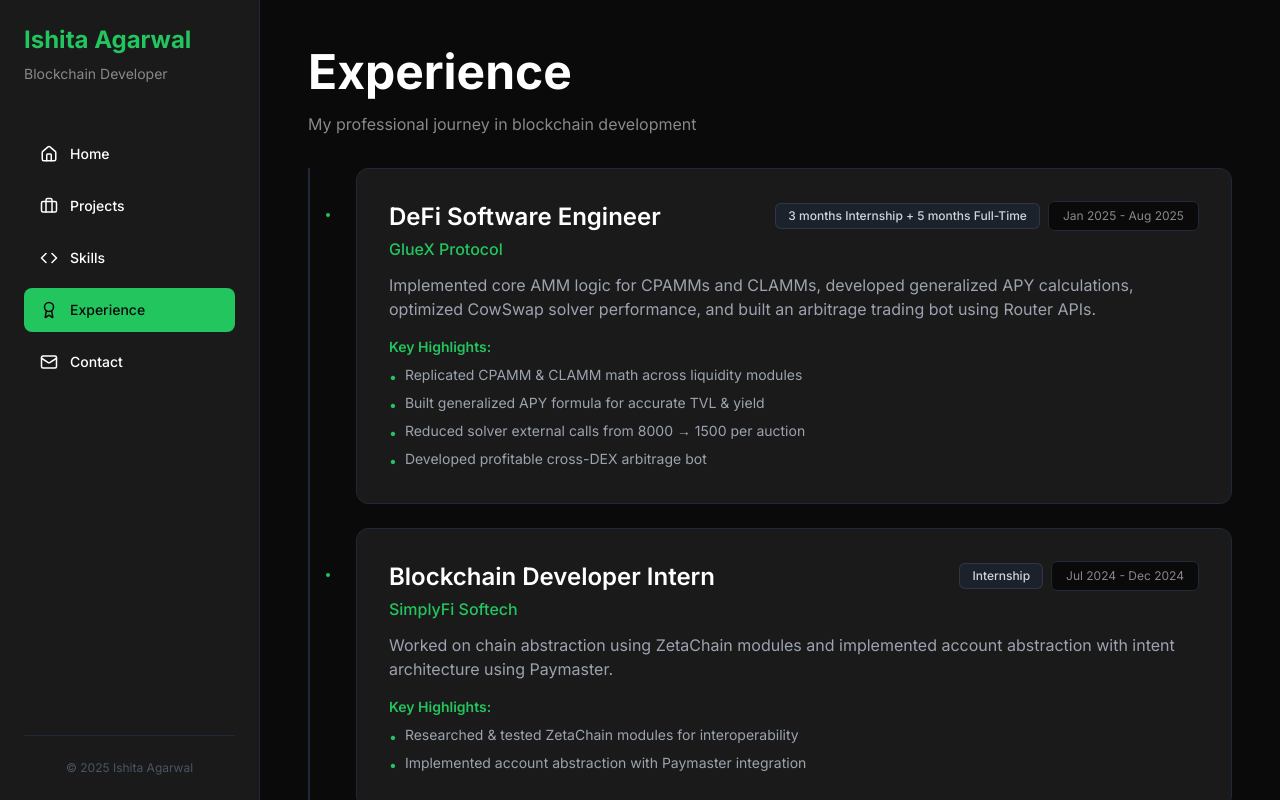
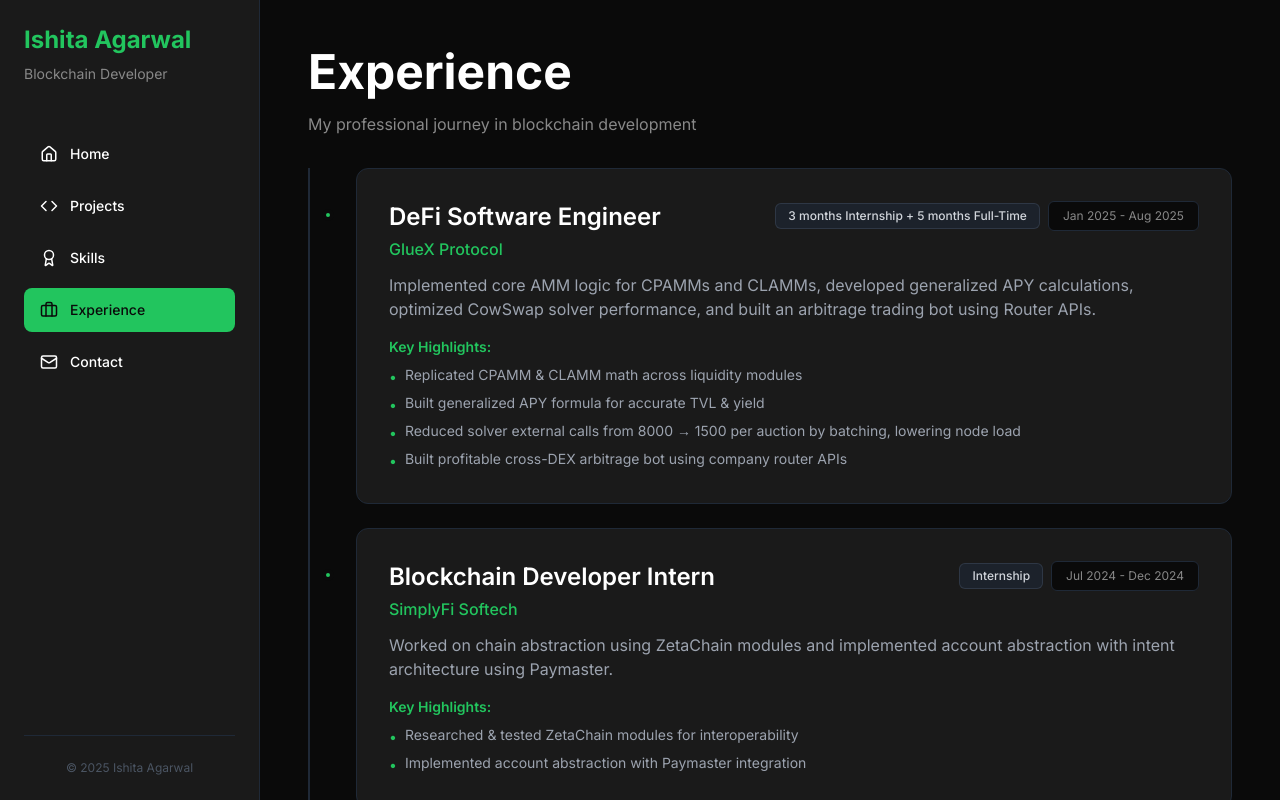
Before and after one commit to Ishita-02/Portfolio-website, a Next.js app: page /experience in a window 1280 px wide. Built offline with nearby package versions, Linux system fonts and the light colour scheme.

Commit message:
-fix the sidebar icons
- modified the gluex highlights

```diff
--- a/app/components/DesktopSidebar.tsx
+++ b/app/components/DesktopSidebar.tsx
@@ -7,9 +7,9 @@ import { Home, Briefcase, Code, Award, Mail } from "lucide-react";
 // Nav items remain the same
 const navItems = [
   { id: "home", label: "Home", icon: Home, href: "/" },
-  { id: "projects", label: "Projects", icon: Briefcase, href: "/projects" },
-  { id: "skills", label: "Skills", icon: Code, href: "/skills" },
-  { id: "experience", label: "Experience", icon: Award, href: "/experience" },
+  { id: "projects", label: "Projects", icon: Code, href: "/projects" },
+  { id: "skills", label: "Skills", icon: Award, href: "/skills" },
+  { id: "experience", label: "Experience", icon: Briefcase, href: "/experience" },
   { id: "contact", label: "Contact", icon: Mail, href: "/contact" },
 ];
 
--- a/app/components/MobileNav.tsx
+++ b/app/components/MobileNav.tsx
@@ -7,9 +7,9 @@ import { Home, Briefcase, Code, Award, Mail } from "lucide-react";
 // Nav items remain the same
 const navItems = [
   { id: "home", label: "Home", icon: Home, href: "/" },
-  { id: "projects", label: "Projects", icon: Briefcase, href: "/projects" },
-  { id: "skills", label: "Skills", icon: Code, href: "/skills" },
-  { id: "experience", label: "Experience", icon: Award, href: "/experience" },
+  { id: "projects", label: "Projects", icon: Code, href: "/projects" },
+  { id: "skills", label: "Skills", icon: Award, href: "/skills" },
+  { id: "experience", label: "Experience", icon: Briefcase, href: "/experience" },
   { id: "contact", label: "Contact", icon: Mail, href: "/contact" },
 ];
 
--- a/app/experience/page.tsx
+++ b/app/experience/page.tsx
@@ -10,8 +10,8 @@ export default function ExperiencePage() {
       highlights: [
         "Replicated CPAMM & CLAMM math across liquidity modules",
         "Built generalized APY formula for accurate TVL & yield",
-        "Reduced solver external calls from 8000 → 1500 per auction",
-        "Developed profitable cross-DEX arbitrage bot",
+        "Reduced solver external calls from 8000 → 1500 per auction by batching, lowering node load",
+        "Built profitable cross-DEX arbitrage bot using company router APIs",
       ],
     },
     {
```
